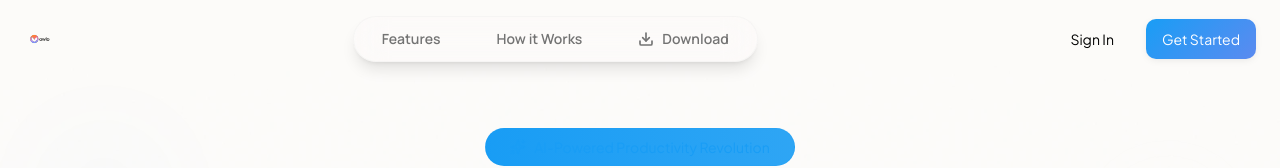
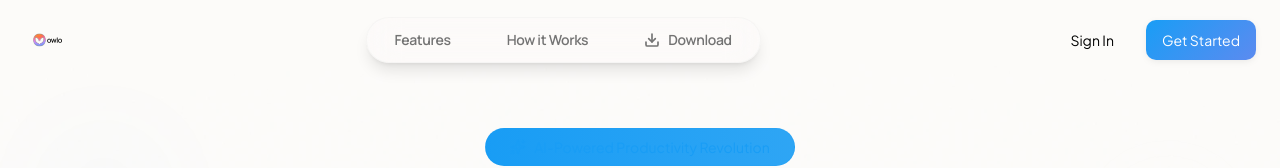
Before and after one commit to ElioBRUNET/screenshot-ai-pro, a React (Vite) app: page / in a window 1280 px wide. Shown: the top 168 px of the page. Built offline with nearby package versions, Linux system fonts and the light colour scheme; the HTML template or start-up script is replaced by a standard one.

Commit message:
Update header elements

```diff
--- a/src/components/ui/tubelight-navbar.tsx
+++ b/src/components/ui/tubelight-navbar.tsx
@@ -66,8 +66,8 @@ export function NavBar({ items, className, logo, rightContent }: NavBarProps) {
                       href={item.url}
                       onClick={() => handleTabClick(item.name)}
                       className={cn(
-                        "relative cursor-pointer text-sm font-semibold font-manrope px-6 py-2 rounded-full transition-colors",
-                        "text-muted-foreground hover:text-foreground",
+                        "relative cursor-pointer text-sm font-manrope font-semibold px-6 py-2 rounded-full transition-colors",
+                        "text-muted-foreground hover:text-foreground tracking-tight",
                         isActive && "text-foreground",
                       )}
                     >
@@ -103,8 +103,8 @@ export function NavBar({ items, className, logo, rightContent }: NavBarProps) {
                     to={item.url}
                     onClick={() => handleTabClick(item.name)}
                     className={cn(
-                      "relative cursor-pointer text-sm font-semibold font-manrope px-6 py-2 rounded-full transition-colors",
-                      "text-muted-foreground hover:text-foreground",
+                      "relative cursor-pointer text-sm font-manrope font-semibold px-6 py-2 rounded-full transition-colors",
+                      "text-muted-foreground hover:text-foreground tracking-tight",
                       isActive && "text-foreground",
                     )}
                   >
--- a/src/pages/Landing.tsx
+++ b/src/pages/Landing.tsx
@@ -22,7 +22,7 @@ const Landing = () => {
     icon: DownloadIcon
   }];
   const logo = <>
-      <img src="/owlo-logo.svg" alt="Owlo" className="h-8 w-8" />
+      <img src="/owlo-logo.svg" alt="Owlo" className="h-12 w-12" />
 
     </>;
   const rightContent = <>
```
